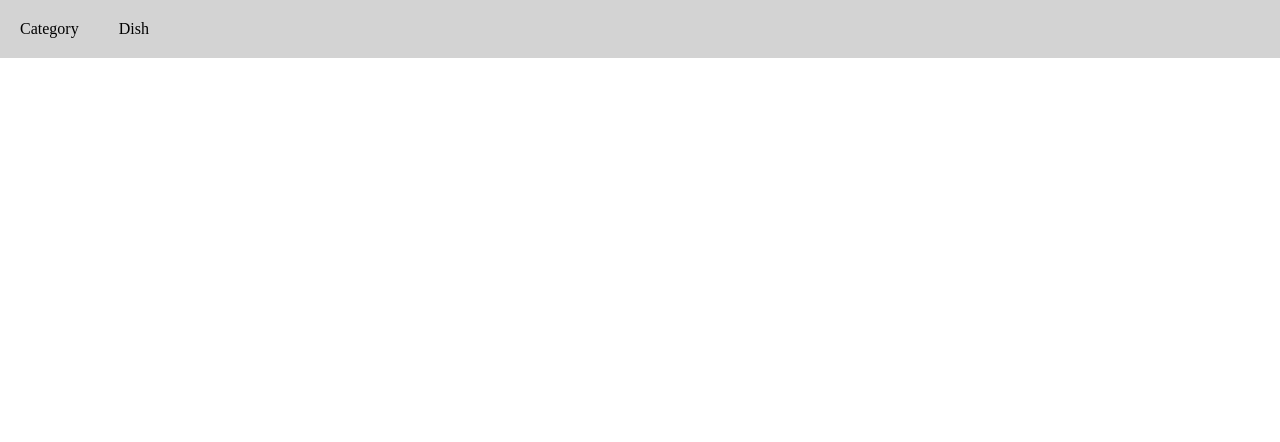
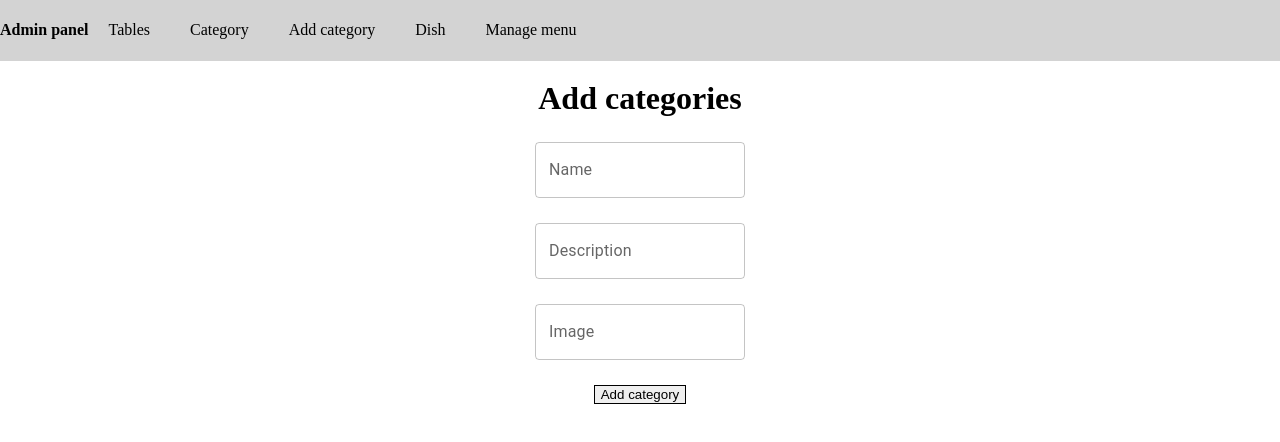
Before and after one commit to DB01-4/24eat-admin, a React (Create React App) app: page /addcategory in a window 1280 px wide. Shown: the top 442 px of the page. Built offline with nearby package versions, Linux system fonts and the light colour scheme; no server answers.

Commit message:
Added better UI to edit/delete categories

```diff
--- a/src/App.js
+++ b/src/App.js
@@ -1,8 +1,9 @@
 import React from "react";
-import Navbar from '../src/components/Navbar.js'
+import Navbar from '../src/Components/Navbar.js'
 import {BrowserRouter as Router, Switch, Route} from 'react-router-dom';
 import Category from './Pages/Category';
 import Dish from './Pages/Dish';
+import AddCategory from "./Pages/AddCategory.js";
 
 function App() {
   return (
@@ -12,6 +13,7 @@ function App() {
           <Switch>
               <Route exact path='/category' component={Category} />
               <Route exact path='/product' component={Dish}/>
+              <Route exact path='/addcategory' component={AddCategory}/>
           </Switch>
         </div>
     </Router>
--- a/src/Components/CategoryEdit.js
+++ b/src/Components/CategoryEdit.js
@@ -57,7 +57,6 @@ export default function CategoryEdit(props) {
 
             <TextField
            id="outlined-multiline-flexible"
-           label="Multiline"
            multiline
            maxRows={4}
            value={value.description}
--- a/src/Components/CategoryList.js
+++ b/src/Components/CategoryList.js
@@ -3,6 +3,13 @@ import { useState } from 'react';
 import {Card, CardContent, CardActionArea, Button, Typography} from '@mui/material';
 import axios from "axios";
 import Dialog from './CategoryEdit';
+import Table from '@mui/material/Table';
+import TableBody from '@mui/material/TableBody';
+import TableCell from '@mui/material/TableCell';
+import TableContainer from '@mui/material/TableContainer';
+import TableHead from '@mui/material/TableHead';
+import TableRow from '@mui/material/TableRow';
+import Paper from '@mui/material/Paper';
 
 
 export default function CategoryList  (props) {
@@ -30,30 +37,39 @@ export default function CategoryList  (props) {
 
   return (
     <div>
-      <p>selected card: {(typeof selectedCard !== 'undefined')? selectedCard.name:null}</p>
       <Dialog
         selectedCard={selectedCard}
         open={open}
         onClose={handleClose}
         url={url}
         />
-      {categories.map(category => (
-        <div title='card' key={category.id} >
-                <Card onClick={() => handleClickOpen(category)}>
-                    <CardActionArea>
-                        <CardContent>
-                        <Typography gutterBottom variant="h5" component="div">
-                        { category.name }
-                        </Typography>
-                        <Typography variant="body2" color="text.secondary">
-                        { category.description }
-                        </Typography>
-                        </CardContent>
-                    </CardActionArea>
-                </Card>
-            <Button onClick={() => handleDelete(category)}>X</Button>
-          </div>
-      ))}
+      <TableContainer component={Paper}>
+      <Table sx={{ minWidth: 650 }} aria-label="simple table">
+        <TableHead>
+          <TableRow>
+            <TableCell align="left">Id</TableCell>
+            <TableCell align="left">Name</TableCell>
+            <TableCell align="left">Description</TableCell>
+          </TableRow>
+        </TableHead>
+        <TableBody>
+          {categories.map((category) => (
+            <TableRow
+              key={category.name}
+              sx={{ '&:last-child td, &:last-child th': { border: 0 } }}
+            >
+              <TableCell component="th" scope="row">
+                {category.id}
+              </TableCell>
+              <TableCell align="left">{category.name}</TableCell>
+              <TableCell align="left">{category.description}</TableCell>
+              <TableCell align="left"><Button onClick={() => handleClickOpen(category)}>Edit</Button></TableCell>
+              <TableCell align="left"><Button onClick={() => handleDelete(category)}>Delete</Button></TableCell>
+            </TableRow>
+          ))}
+        </TableBody>
+      </Table>
+    </TableContainer>
     </div>
   );
 }
--- /dev/null
+++ b/src/Pages/AddCategory.js
@@ -0,0 +1,81 @@
+import React from "react";
+import { useForm } from "react-hook-form";
+import axios from "axios";
+import "../Style/categories.css";
+import TextField from '@mui/material/TextField';
+import Button from '@mui/material/Button';
+import useFetch from "../API/useFetch";
+import CategoryList from '../Components/CategoryList';
+
+export default function AddCategory(){
+
+    const url  = "http://localhost:8080/categories/"
+
+    const { register, handleSubmit, formState: { errors } } = useForm();
+    const { data: categories, error, isPending } = useFetch(url);
+
+    const onSubmit = newCategory =>
+    axios.post(url, newCategory)
+      .then(function (response) {
+        console.log(response);
+      })
+      .catch(function (error) {
+        console.log(error);
+    });
+
+    const handleDelete = data =>
+    axios.delete(url+data.id)
+      .then(function (response) {
+        console.log(response);
+      })
+      .catch(function (error) {
+        console.log(error);
+    });
+
+        return (
+            <div>
+                <div>
+                    <h1>Add categories</h1>
+                </div>
+
+                 <div className="textfield">
+                    <form onSubmit={handleSubmit(onSubmit)}>
+                    <div>
+                    <TextField
+                        id="outlined-textarea"
+                        label="Name"
+                        placeholder="Name"
+                        multiline
+                        {...register("name", { required: true })}
+                    />
+                    </div>
+                    {errors.exampleRequired && <p>This field is required</p>}
+
+                    <div className="textfield">
+                    <TextField
+                        id="outlined-textarea"
+                        label="Description"
+                        placeholder="Description"
+                        multiline
+                        {...register("description", { required: true })}
+                    />
+                    </div>
+                    {errors.exampleRequired && <p>This field is required</p>}
+
+                    <div className="textfield">
+                    <TextField
+                        id="outlined-textarea"
+                        label="Image"
+                        placeholder="Image"
+                        multiline
+                        {...register("image", { required: true })}
+                    />
+                    </div>
+                    {errors.exampleRequired && <p>This field is required</p>}
+
+                    <input className="btn" value="Add category" type="submit" />
+                    </form>
+            </div>
+            </div>
+        )
+}
--- a/src/Pages/Category.js
+++ b/src/Pages/Category.js
@@ -35,50 +35,12 @@ export default function Category(){
         return (
             <div>
                 <div>
-                    <h1>Add categories</h1>
+                    <h1>Edit or delete categories</h1>
                 </div>
 
-                 <div className="textfield">
-                    <form onSubmit={handleSubmit(onSubmit)}>
-                    <div>
-                    <TextField
-                        id="outlined-textarea"
-                        label="Name"
-                        placeholder="Name"
-                        multiline
-                        {...register("name", { required: true })}
-                    />
-                    </div>
-                    {errors.exampleRequired && <p>This field is required</p>}
-
-                    <div className="textfield">
-                    <TextField
-                        id="outlined-textarea"
-                        label="Description"
-                        placeholder="Description"
-                        multiline
-                        {...register("description", { required: true })}
-                    />
-                    </div>
-                    {errors.exampleRequired && <p>This field is required</p>}
-
-                    <div className="textfield">
-                    <TextField
-                        id="outlined-textarea"
-                        label="Image"
-                        placeholder="Image"
-                        multiline
-                        {...register("image", { required: true })}
-                    />
-                    </div>
-                    {errors.exampleRequired && <p>This field is required</p>}
-
-                    <input value="Add category" type="submit" />
-                </form>
                 { error && <div>{ error }</div> }
                 { isPending && <div>Loading...</div> }
                 { categories && <CategoryList onDelete={handleDelete} url={url} categories={categories} /> }
             </div>
-            </div>
         )
 }
--- a/src/components/Navbar.js
+++ b/src/components/Navbar.js
@@ -7,8 +7,12 @@ class Navbar extends Component {
       return (
           <div>
           <ul>
+            <li><h4 className="link">Admin panel</h4></li>
+            <li><a className="link" href="/Tables">Tables</a></li>
             <li><a className="link" href="/Category">Category</a></li>
+            <li><a className="link" href="/AddCategory">Add category</a></li>
             <li><a className="link" href="/Dish">Dish</a></li>
+            <li><a className="link" href="/Menu">Manage menu</a></li>
           </ul>
           </div>
       );
```
